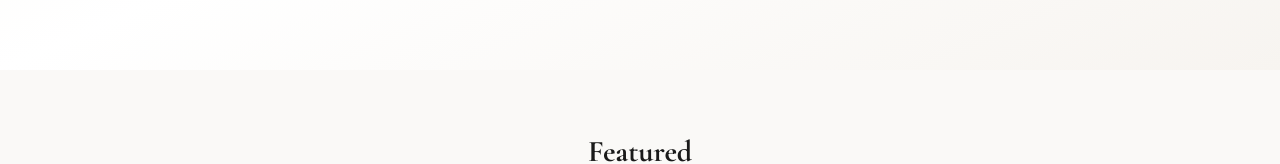
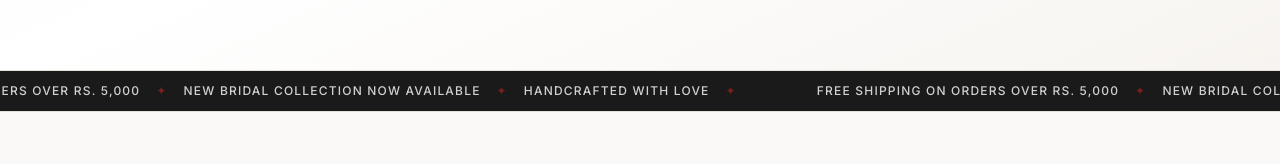
Before and after one commit to rafednaeem/anums_store, a Next.js app: page / in a window 1280 px wide. Shown: the part 555-719 px from the top of the page. Built offline with nearby package versions, Linux system fonts and the light colour scheme; no server answers; the database is empty.

Commit message:
fix(home): restore marquee banner below hero section

```diff
--- a/src/app/(store)/HomeContent.tsx
+++ b/src/app/(store)/HomeContent.tsx
@@ -63,6 +63,25 @@ export default function HomeContent({
           </Link>
         </div>
       </section>
+
+      {/* ── Marquee Banner ──────────────────────────── */}
+      <div className="overflow-hidden border-y bg-ethereal-dark py-3">
+        <div className="animate-marquee flex whitespace-nowrap">
+          {Array.from({ length: 4 }).map((_, i) => (
+            <span
+              key={i}
+              className="mx-8 text-xs font-medium uppercase tracking-widest text-white/80"
+            >
+              Free Shipping on Orders Over Rs. 5,000
+              <span className="mx-4 text-ethereal-maroon">&#10022;</span>
+              New Bridal Collection Now Available
+              <span className="mx-4 text-ethereal-maroon">&#10022;</span>
+              Handcrafted with Love
+              <span className="mx-4 text-ethereal-maroon">&#10022;</span>
+            </span>
+          ))}
+        </div>
+      </div>
 
       {/* ── Featured Products ───────────────────────── */}
       <section className="mx-auto max-w-7xl px-4 py-16 sm:px-6 lg:px-8">
--- a/src/app/globals.css
+++ b/src/app/globals.css
@@ -120,3 +120,17 @@
   opacity: 1;
   transform: translateY(0);
 }
+
+/* Marquee animation */
+@keyframes marquee {
+  0% {
+    transform: translateX(0);
+  }
+  100% {
+    transform: translateX(-50%);
+  }
+}
+
+.animate-marquee {
+  animation: marquee 20s linear infinite;
+}
```
